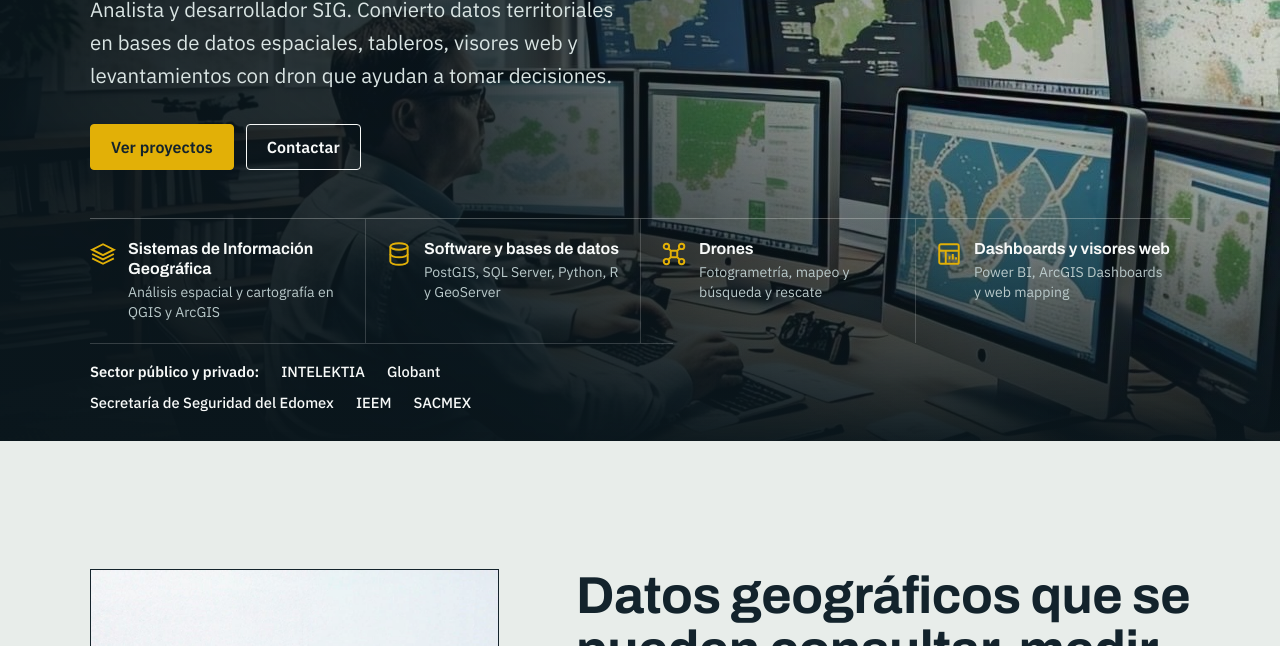
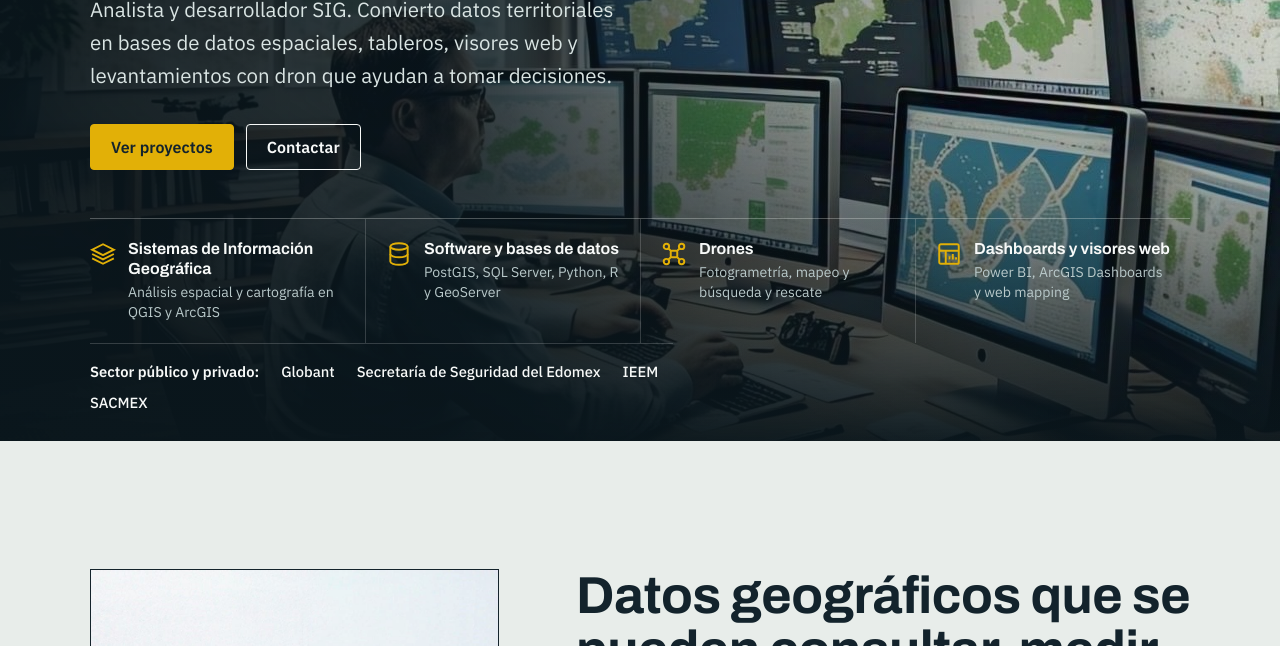
Before and after one commit to sergiomorame/portafolio, a plain HTML site: page index.html in a window 1280 px wide. Shown: the part 454-1100 px from the top of the page. Drawn offline with Linux system fonts and the light colour scheme.

Commit message:
Update index.html

```diff
--- a/index.html
+++ b/index.html
@@ -261,7 +261,7 @@ footer .wrap{display:flex;justify-content:space-between;gap:16px;flex-wrap:wrap}
       <li><svg viewBox="0 0 24 24" fill="none" stroke="currentColor" stroke-width="1.8" aria-hidden="true"><rect x="3" y="3" width="18" height="18" rx="1.5"/><path d="M3 9h18M9 21V9"/><path d="M12.5 17v-3M15.5 17v-5M18.5 17v-2"/></svg>
         <div><strong>Dashboards y visores web</strong><span>Power BI, ArcGIS Dashboards y web mapping</span></div></li>
     </ul>
-    <p class="sectores"><b>Sector público y privado:</b> <em>INTELEKTIA</em> <em>Globant</em> <em>Secretaría de Seguridad del Edomex</em> <em>IEEM</em> <em>SACMEX</em></p>
+    <p class="sectores"><b>Sector público y privado:</b>  <em>Globant</em> <em>Secretaría de Seguridad del Edomex</em> <em>IEEM</em> <em>SACMEX</em></p>
   </div>
 </div>
 <!-- Perfil -->
```
